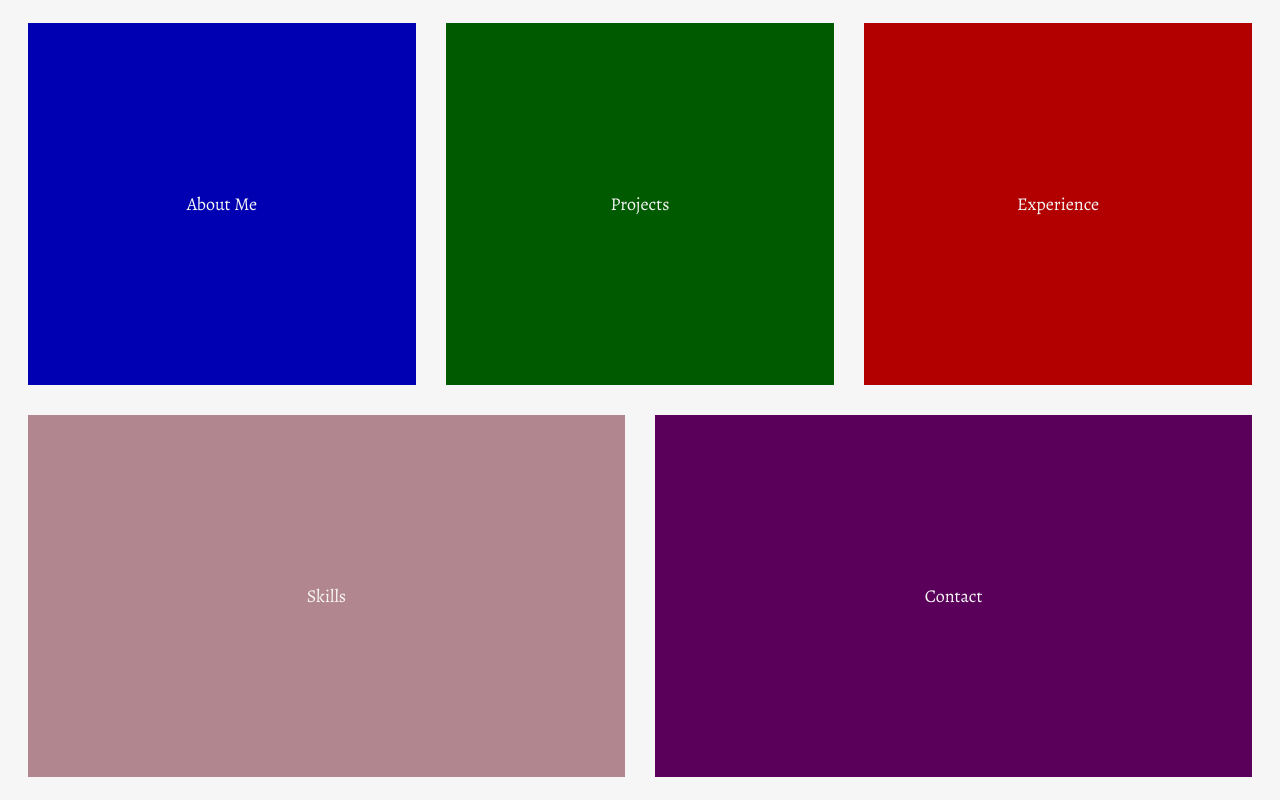
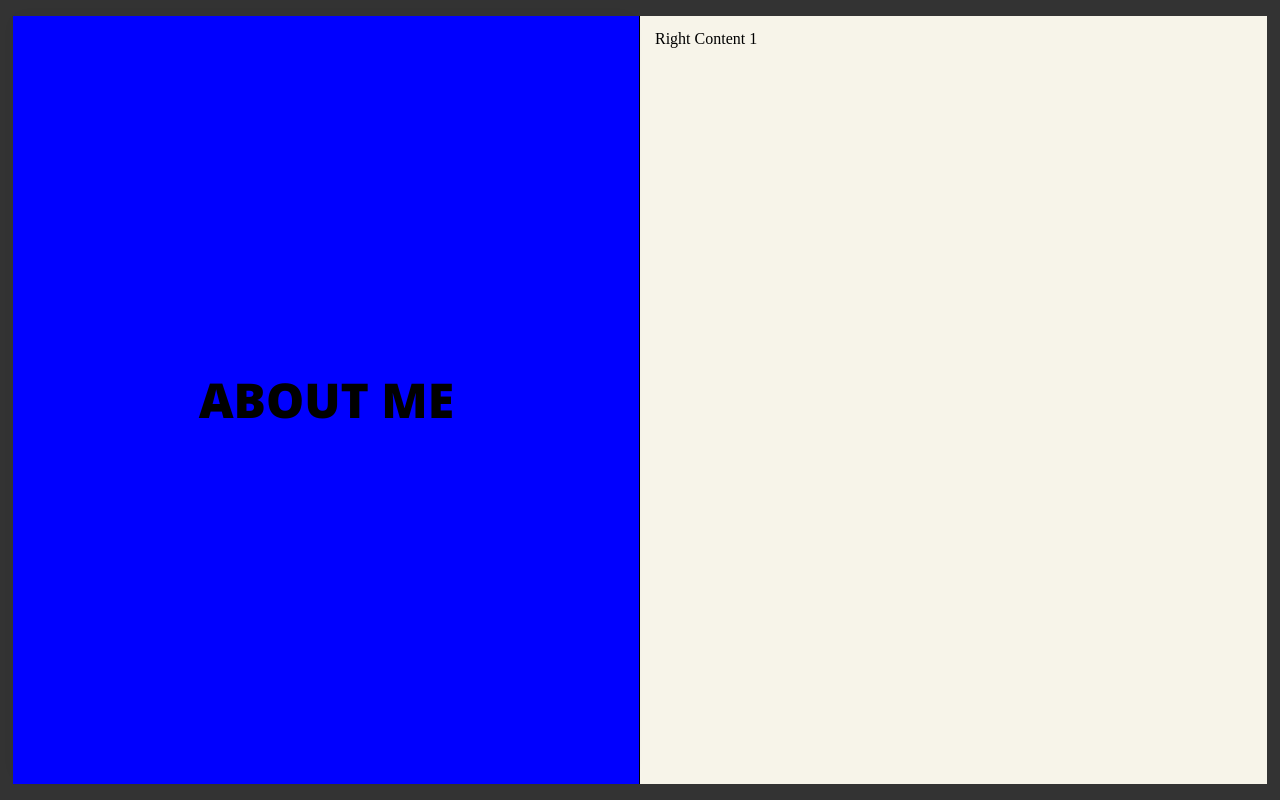
Before and after one commit to jhoyos135/myPortfolio, a React (Create React App) app: page /about in a window 1280 px wide. Built offline with nearby package versions, Linux system fonts and the light colour scheme.

Commit message:
finish layout of landing and detail

```diff
--- a/src/App.js
+++ b/src/App.js
@@ -1,13 +1,10 @@
 import './App.css';
-import { LandingPageContainer } from './components/Landing/LandingPage/LandingPageContainer'
-import { LandingContainer } from './components/Landing/LandingContainer'
+import Router from './Router/Router';
 
 function App() {
   return (
     <div className="App">
-      <LandingContainer>
-        <LandingPageContainer />
-      </LandingContainer>
+      <Router />
     </div>
   );
 }
--- /dev/null
+++ b/src/Router/Router.js
@@ -0,0 +1,36 @@
+import React, { Component } from 'react'
+import LandingContainer from '../components/Landing/LandingContainer'
+import AboutLandingPage from '../components/About/AboutLandingPage';
+import LandingPageContainer from '../components/Landing/LandingPage/LandingPageContainer'
+import { BrowserRouter, Route } from "react-router-dom";
+
+
+export class Router extends Component {
+    render() {
+        console.log(this.props)
+        return (
+            <>
+                <BrowserRouter>
+                    <LandingContainer>
+                        <Route
+                            exact
+                            path='/'
+                            render={(routeProps) => (
+                                <LandingPageContainer {...this.props} {...routeProps} />
+                            )}
+                        />
+                        <Route
+                            exact
+                            path='/about'
+                            render={(routeProps) => (
+                                <AboutLandingPage {...this.props} {...routeProps} />
+                            )}
+                        />
+                    </LandingContainer>
+                </BrowserRouter>
+            </>
+        )
+    }
+}
+
+export default Router
--- /dev/null
+++ b/src/components/About/AboutLandingPage.js
@@ -0,0 +1,72 @@
+import React, { Component } from 'react';
+import LandingPageWrapper from '../Landing/LandingPage/LandingPageWrapper';
+import styled from 'styled-components';
+import colors from '../../globalStyles.scss'
+const DIV = styled.h1`
+  color: ${colors.white};
+  font-size: ${colors.heroFontSize};
+  letter-spacing: ${colors.letterSpacing};
+`;
+
+
+export class AboutLandingPage extends Component {
+    render() {
+        return (
+            <LandingPageWrapper
+                leftContent={[
+                    {
+                        background: 'blue',
+                        scrollTopPosition: 0,
+                        scrollBottomPosition: 99,
+                        id: 'blue',
+                        node: (
+                            <DIV>
+                                {'ABOUT ME'}
+                            </DIV>
+                        )
+                    },
+                    {
+                        background: 'green',
+                        scrollTopPosition: 100,
+                        scrollBottomPosition: Infinity,
+                        id: 'green',
+                        node: (
+                            <DIV>
+                                {'ABOUT ME'}
+                            </DIV>
+                        )
+                    }
+
+                ]}
+                rightContent={[
+                    {
+                        id: 'rightContent1',
+                        node: (
+                            <div style={{ height: '1000px' }}>
+                                {'Right Content 1'}
+                            </div>
+                        )
+                    },
+                    {
+                        id: 'rightContent2',
+                        node: (
+                            <div style={{ height: '2000px' }}>
+                                {'Right Content 2'}
+                            </div>
+                        )
+                    },
+                    {
+                        id: 'rightContent3',
+                        node: (
+                            <div style={{ height: '2000px' }}>
+                                {'Right Content 3'}
+                            </div>
+                        )
+                    }
+                ]}
+            />
+        )
+    }
+}
+
+export default AboutLandingPage
--- a/src/components/Landing/LandingPage/LandingPageContainer.js
+++ b/src/components/Landing/LandingPage/LandingPageContainer.js
@@ -1,8 +1,7 @@
 import React, { Component } from 'react';
 import classnames from 'classnames';
 import { data } from "./data";
-import LandingContainer from '../LandingContainer';
-import './style.scss'
+import './style.scss';
 
 
 export class LandingPageContainer extends Component {
@@ -11,29 +10,51 @@ export class LandingPageContainer extends Component {
         isActive: null,
         isSelected: null,
         color: "",
-        transitionClass: false
+        transitionClass: false,
+        loading: true
     };
 
+    routeAfterTimerEnds = (item) => {
+        this.timer = setInterval(() => this.setState(() => ({ loading: false, item })), 1500);
+    }
+
+    componentDidUpdate(prevProps, prevState) {
+        if (this.state.loading !== prevState.loading) {
+            this.navigateTo(this.state.item);
+        }
+    }
+
     handleMouseOver = (e, item) => {
+        if (!this.state.isSelected) {
             this.setState(() => ({
                 isActive: item.id,
                 color: item.color,
             }));
+        }
     };
     handleMouseOut = (e, item) => {
+        if (!this.state.isSelected) {
             this.setState(() => ({
                 isActive: "",
                 color: "",
             }));
+        }
     };
 
     handleSelection = (e, item) => {
-        console.log(e.target, item)
-        this.setState({ transitionClass: true, isSelected: item.id, isActive: item.id, color: item.color })
+        this.setState(() => {
+            return { transitionClass: true, isSelected: item.id }
+        }, this.routeAfterTimerEnds(item)
+        )
+    }
+
+    navigateTo = (item) => {
+        const { history } = this.props;
+        history.push(`/${item.route}`)
     }
 
     renderCategories = () => {
-        const { categories, isActive, isSelected } = this.state;
+        const { isActive, isSelected } = this.state;
 
         return data?.map((item) => {
             return (
@@ -46,7 +67,7 @@ export class LandingPageContainer extends Component {
                         "categories item": true,
                         active: item.id === isActive,
                         isSelected: item.id === isSelected,
-                        hide: this.state.transitionClass
+                        hide: this.state.transitionClass && item.id !== isSelected,
                     })}
                 >
                     {/* Back of the square */}
@@ -58,7 +79,7 @@ export class LandingPageContainer extends Component {
                         style={{ backgroundColor: item.color }}
                     />
                     {/* Front of the square */}
-                    <p className="front-title">{item.frontText}</p>
+                    <h1 className="front-title">{item.frontText}</h1>
                     <span className="custom-border"></span>
                 </div>
             );
@@ -66,12 +87,15 @@ export class LandingPageContainer extends Component {
     };
 
     render() {
-        const { isActive, color } = this.state;
+        const { isActive, color, isSelected } = this.state;
         return (
             <>
                 <div className="CategoryLandingContainer__hero">
                     <div className="CategoryLandingContainer__container">
-                        <div className="CategoryLandingContainer__container-items">
+                        <div className={classnames({
+                            'CategoryLandingContainer__container-items': true,
+                            'hasSelection': isSelected
+                        })}>
                             {this.renderCategories()}
                         </div>
                         {/* Hero Image overlay */}
--- /dev/null
+++ b/src/components/Landing/LandingPage/LandingPageWrapper.js
@@ -0,0 +1,88 @@
+import React, { Component } from 'react';
+
+
+import './style.scss'
+
+export class LandingPageWrapper extends Component {
+    constructor(props) {
+        super(props);
+        this.state = {
+            scrollPosition: 0
+        }
+        this.scrollRef = React.createRef()
+    }
+
+    //attach our function to document event listener on scrolling whole doc
+    componentDidMount() {
+        document.addEventListener("scroll", this.onScroll);
+    }
+
+    //do not forget to remove it after destroyed
+    componentWillUnmount() {
+        document.removeEventListener("scroll", this.onScroll);
+    }
+
+    onScroll = (e) => {
+        this.setState({ scrollPosition: this.scrollRef.current.scrollTop })
+        this.renderLeftContent();
+    }
+
+    renderLeftContent = () => {
+        const { leftContent } = this.props;
+        return leftContent.map((x) => {
+            // scrollTopPosition is where you want the node to start and scrollBottomPosition where you want it to end
+            // Infinity means is the last scrollable content
+            if (
+                (x.scrollTopPosition <= this.state.scrollPosition) &&
+                ((x.scrollBottomPosition >= this.state.scrollPosition) || (x.scrollBottomPosition === Infinity))
+            ) {
+                return (
+                    <div
+                        id={x.id}
+                        style={{
+                            height: '100%',
+                            justifyContent: 'center',
+                            alignItems: 'center',
+                            display: 'flex',
+                            background: x.background
+                        }}>
+                        {x.node}
+                    </div>
+                )
+            }
+        })
+    }
+
+    render() {
+        const { rightContent } = this.props;
+        return (
+            <div className='LandingPageWrapper'>
+                <div className='LandingPageWrapper__left'>
+                    <div className='LandingPageWrapper__left-content'>
+                        {
+                            this.renderLeftContent()
+                        }
+                    </div>
+                </div>
+                <div
+                    className='LandingPageWrapper__right custom-scroller'
+                    style={{ height: '100%' }}
+                    onScroll={this.onScroll}
+                    ref={this.scrollRef}
+                >
+                    {
+                        rightContent.map((x) => {
+                            return (
+                                <div id={x.id} className='LandingPageWrapper__right-content'>
+                                    {x.node}
+                                </div>
+                            )
+                        })
+                    }
+                </div>
+            </div >
+        )
+    }
+}
+
+export default LandingPageWrapper
--- a/src/components/Landing/LandingPage/data.js
+++ b/src/components/Landing/LandingPage/data.js
@@ -1,7 +1,7 @@
 export const data = [
-    { id: 1, color: 'blue', frontText: 'About Me', backText: 'Come in, and find out who I am' },
-    { id: 2, color: 'green', frontText: 'Projects', backText: 'Take a look at some of my work' },
-    { id: 3, color: 'red', frontText: 'Experience', backText: 'This is what I have done' },
-    { id: 4, color: 'pink', frontText: 'Skills', backText: 'This is what I can do' },
-    { id: 5, color: 'purple', frontText: 'Contact', backText: 'Can\'t wait to hear from you' }
+    { id: 1, route: 'about', color: 'blue', frontText: 'ABOUT ME', backText: 'Come in, and find out who I am' },
+    { id: 2, route: 'projects', color: 'green', frontText: 'PROJECTS', backText: 'Take a look at some of my work' },
+    { id: 3, route: 'experience', color: 'red', frontText: 'EXPERIENCE', backText: 'This is what I have done' },
+    { id: 4, route: 'skills', color: 'pink', frontText: 'SKILLS', backText: 'This is what I can do' },
+    { id: 5, route: 'contact', color: 'purple', frontText: 'CONTACT', backText: 'Can\'t wait to hear from you' }
 ];
--- a/src/components/Landing/LandingPage/style.scss
+++ b/src/components/Landing/LandingPage/style.scss
@@ -17,10 +17,16 @@
     }
     .item.active {
       z-index: 3;
-      background-color: $white !important;
+      background-color: $white;
       cursor: pointer;
       overflow: hidden;
-      background-image: none !important;
+      // background-image: none;
+      height: auto;
+    }
+    .item.active.isSelected {
+      background-color: inherit;
+      pointer-events: none;
+      border: none;
     }
     .item .back-title {
       display: block;
@@ -29,6 +35,7 @@
       font-style: italic;
       opacity: 0;
       margin-bottom: 0;
+      font-size: 1.5em;
     }
     .item.active .back-title {
       opacity: 1;
@@ -45,14 +52,33 @@
       text-align: center;
       color: $white;
       text-shadow: 1px 1px 2px rgba(0, 0, 0, 0);
-      background: rgba(0, 0, 0, 0.3);
+      background: rgba(51, 51, 51, 0.231);
       width: 100%;
       height: 100%;
       z-index: 3;
       opacity: 1;
+      letter-spacing: $letterSpacing;
     }
-    .item:not(.active) .front-title {
-      // opacity: 0;
+    .item.active.isSelected {
+      height: 100%;
+      width: 50%;
+      opacity: 0;
+      animation: fadeIn 0.5s;
+      animation-fill-mode: forwards;
+      animation-delay: 0.2s;
+      position: absolute;
+      .front-title {
+        opacity: 1;
+        font-size: $herofontSize;
+        letter-spacing: $letterSpacing;
+        pointer-events: none;
+        &:hover {
+          pointer-events: none;
+        }
+      }
+      .back-title {
+        opacity: 0;
+      }
     }
     .categories {
       position: relative;
@@ -69,7 +95,8 @@
       overflow: hidden;
       visibility: visible;
       opacity: 1;
-      margin: 15px;
+      border: 2.5px solid $white;
+      // transition: all 1s ease 0s;
       .img {
         background-size: contain;
         background-position: center;
@@ -110,8 +137,7 @@
         pointer-events: none;
       }
     }
-    .hide:not(.isSelected) {
-      transition: all 1s ease-out 0s;
+    .hide {
       opacity: 0;
       visibility: hidden;
       pointer-events: none;
@@ -129,6 +155,9 @@
         justify-content: center;
         overflow: hidden;
         z-index: 1;
+      }
+      .CategoryLandingContainer__container-items.hasSelection {
+        display: block;
       }
       .overlay-image {
         position: absolute;
@@ -154,13 +183,7 @@
         transition-delay: 0s;
         opacity: 1;
         transform: scale(1);
-        -webkit-transition: visibility 0s, opacity 0.3s, background 0.3s ease,
-          -webkit-transform 4.5s ease;
-        transition: visibility 0s, opacity 0.3s, background 0.3s ease,
-          -webkit-transform 4.5s ease;
-        transition: visibility 0s, opacity 0.3s, background 0.3s ease,
-          transform 4.5s ease;
-        transition: visibility 0s, opacity 0.3s, background 0.3s ease,
+        transition: visibility 1s, opacity 1s, background 0.5s ease,
           transform 4.5s ease, -webkit-transform 4.5s ease;
       }
     }
@@ -172,3 +195,52 @@
     align-items: center;
   }
 }
+
+.LandingPageWrapper {
+  display: flex;
+  height: 100%;
+  width: 100%;
+  justify-content: center;
+  .LandingPageWrapper__left,
+  .LandingPageWrapper__right {
+    flex: 1 1;
+    // height: 100%;
+    // overflow: hidden;
+  }
+  .LandingPageWrapper__left {
+    position: relative;
+    box-shadow: -3px -3px 22px rgba(51, 51, 51, 1.109%);
+    &::after {
+      content: "";
+      display: block;
+      position: absolute;
+      width: 1px;
+      height: 100%;
+      background-color: black;
+      right: 0;
+      top: 0;
+    }
+    .LandingPageWrapper__left-content {
+      height: 100%;
+    }
+  }
+  .LandingPageWrapper__right {
+    .LandingPageWrapper__right-content {
+      height: 100%;
+      padding: 15px;
+    }
+  }
+}
+
+@keyframes fadeIn {
+  0% {
+    opacity: 0;
+    width: 50%;
+    height: 100%;
+  }
+  100% {
+    opacity: 1;
+    width: 50%;
+    height: 100%;
+  }
+}
--- a/src/components/Landing/styles.scss
+++ b/src/components/Landing/styles.scss
@@ -11,8 +11,9 @@
   justify-content: center;
   align-items: center;
   .LandingContainer__wrapper-body {
-    height: 98%;
+    height: 96%;
     width: 98%;
+    background-color: $white;
     .link-edit {
       cursor: pointer;
       display: flex;
@@ -77,7 +78,7 @@
     }
   }
   height: 100%;
-  background-color: $white;
+  background-color: $third;
   -webkit-box-shadow: 10px -3px 15px 4px rgba(0, 0, 0, 0.1);
   -moz-box-shadow: 10px -3px 15px 4px rgba(0, 0, 0, 0.1);
   box-shadow: 10px -3px 15px 4px rgba(0, 0, 0, 0.1);
```
Also changed, not shown: package.json (+9 -2 lines), src/globalStyles.scss (+7 -3 lines), 1 other file (tests, documents, lock files or other folders). Lines whose indentation alone changed are shown as unchanged.
